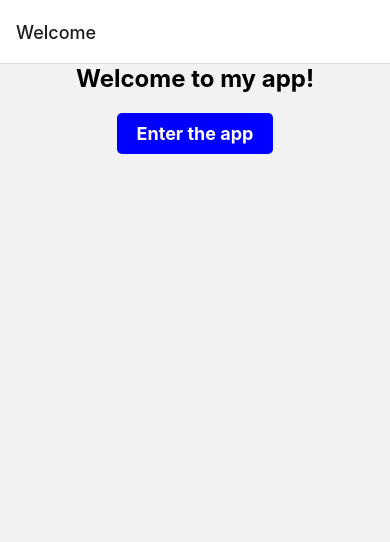
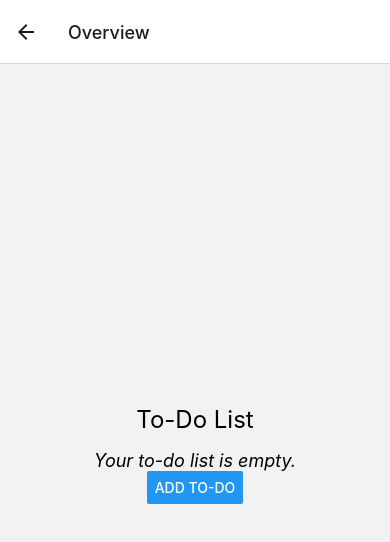
Before and after one commit to hbkYuna/native_project, a React Native app: screen /Overview in a window 390 px wide. Shown: the top 542 px of the page. Built offline with nearby package versions, Linux system fonts and the light colour scheme.

Commit message:
Transfer to different repo because of issues

```diff
--- a/App.js
+++ b/App.js
@@ -1,20 +1,25 @@
-import React from 'react';
+import React, { useState } from 'react';
+import { StyleSheet, View, Text, Button } from 'react-native';
 import { NavigationContainer } from '@react-navigation/native';
 import { createStackNavigator } from '@react-navigation/stack';
-import HomeScreen from "./Screens/HomeScreen";
-import FavouritePlaces from "./Screens/FavouritePlaces";
+import { SafeAreaProvider } from 'react-native-safe-area-context';
+
+import WelcomeScreen from './Screens/WelcomeScreen';
+import OverviewScreen from './Screens/OverviewScreen';
+import DetailScreen from './Screens/DetailScreen';
 
 const Stack = createStackNavigator();
 
-const App = () => {
+export default function App() {
     return (
+        <SafeAreaProvider>
             <NavigationContainer>
                 <Stack.Navigator>
-          <Stack.Screen name="Welcome" component={HomeScreen} />
-          <Stack.Screen name="FavouritePlaces" component={FavouritePlaces} />
+                    <Stack.Screen name="Welcome" component={WelcomeScreen} />
+                    <Stack.Screen name="Overview" component={OverviewScreen} />
+                    <Stack.Screen name="Detail" component={DetailScreen} />
                 </Stack.Navigator>
             </NavigationContainer>
+        </SafeAreaProvider>
     );
-};
-
-export default App;
+}
--- /dev/null
+++ b/Screens/DetailScreen.js
@@ -0,0 +1,27 @@
+import React from 'react';
+import { StyleSheet, View, Text } from 'react-native';
+
+export default function DetailScreen({ route }) {
+    const { todo } = route.params;
+    return (
+        <View style={styles.container}>
+            <Text style={styles.title}>To-Do Detail</Text>
+            <Text style={styles.detail}>{todo}</Text>
+        </View>
+    );
+}
+
+const styles = StyleSheet.create({
+    container: {
+        flex: 1,
+        alignItems: 'center',
+        justifyContent: 'center',
+    },
+    title: {
+        fontSize: 24,
+        marginBottom: 16,
+    },
+    detail: {
+        fontSize: 18,
+    },
+});
--- a/Screens/FavouritePlaces.js
+++ /dev/null
@@ -1,19 +0,0 @@
-import React from 'react';
-import {View, Text, StyleSheet, Image, TouchableOpacity} from 'react-native';
-
-function Banner() {
-    return null;
-}
-
-export function FavouritePlaces() {
-
-    return (
-        <View>
-            <Banner/>
-            <Text>My Favourite Places</Text>
-        </View>
-    )
-
-}
-
-export default FavouritePlaces
--- a/Screens/HomeScreen.js
+++ /dev/null
@@ -1,49 +0,0 @@
-import React from 'react';
-import { View, Text, StyleSheet, Image, TouchableOpacity } from 'react-native';
-import {SafeAreaView, SafeAreaProvider} from "react-native-safe-area-context";
-
-const HomeScreen = ({ navigation }) => {
-    return (
-        <SafeAreaProvider>
-            <SafeAreaView>
-        <View style={styles.container}>
-            <Text style={styles.text}>Welcome to my app!</Text>
-            <TouchableOpacity style={styles.button} onPress={() => navigation.navigate('FavouritePlaces')}>
-                <Text style={styles.buttonText}>Enter the app</Text>
-            </TouchableOpacity>
-        </View>
-            </SafeAreaView>
-        </SafeAreaProvider>
-    );
-};
-
-const styles = StyleSheet.create({
-    container: {
-        flex: 1,
-        justifyContent: 'center',
-        alignItems: 'center',
-    },
-    image: {
-        width: 200,
-        height: 200,
-        marginBottom: 20,
-    },
-    text: {
-        fontSize: 24,
-        fontWeight: 'bold',
-        marginBottom: 20,
-    },
-    button: {
-        backgroundColor: 'blue',
-        paddingVertical: 10,
-        paddingHorizontal: 20,
-        borderRadius: 5,
-    },
-    buttonText: {
-        color: 'white',
-        fontSize: 18,
-        fontWeight: 'bold',
-    },
-});
-
-export default HomeScreen;
--- /dev/null
+++ b/Screens/OverviewScreen.js
@@ -0,0 +1,53 @@
+import React, { useState } from 'react';
+import { StyleSheet, View, Text, Button } from 'react-native';
+
+export default function OverviewScreen({ navigation }) {
+    const [todoList, setTodoList] = useState([]);
+
+    const handleAddTodo = (todo) => {
+        setTodoList([...todoList, todo]);
+    };
+
+    return (
+        <View style={styles.container}>
+            <Text style={styles.title}>To-Do List</Text>
+            {todoList.length === 0 ? (
+                <Text style={styles.empty}>Your to-do list is empty.</Text>
+            ) : (
+                todoList.map((todo, index) => (
+                    <Text
+                        key={index}
+                        style={styles.todo}
+                        onPress={() => navigation.navigate('Detail', { todo })}
+                    >
+                        {todo}
+                    </Text>
+                ))
+            )}
+            <Button
+                title="Add To-Do"
+                onPress={() => navigation.navigate('AddTodo', { handleAddTodo })}
+            />
+        </View>
+    );
+}
+
+const styles = StyleSheet.create({
+    container: {
+        flex: 1,
+        alignItems: 'center',
+        justifyContent: 'center',
+    },
+    title: {
+        fontSize: 24,
+        marginBottom: 16,
+    },
+    empty: {
+        fontSize: 18,
+        fontStyle: 'italic',
+    },
+    todo: {
+        fontSize: 18,
+        marginBottom: 8,
+    },
+});
--- /dev/null
+++ b/Screens/WelcomeScreen.js
@@ -0,0 +1,26 @@
+import React from 'react';
+import { StyleSheet, View, Text, Button } from 'react-native';
+
+export default function WelcomeScreen({ navigation }) {
+    return (
+        <View style={styles.container}>
+            <Text style={styles.title}>Welcome to the To-Do List App!</Text>
+            <Button
+                title="Get Started"
+                onPress={() => navigation.navigate('Overview')}
+            />
+        </View>
+    );
+}
+
+const styles = StyleSheet.create({
+    container: {
+        flex: 1,
+        alignItems: 'center',
+        justifyContent: 'center',
+    },
+    title: {
+        fontSize: 24,
+        marginBottom: 16,
+    },
+});
--- /dev/null
+++ b/components/ColorIamge.js
@@ -0,0 +1,28 @@
+import {View} from "react-native";
+import tw from 'argc';
+
+export function ColorImage() {
+    return (
+        <View style={tw`flex-1 bg-blue-100`}>
+            <View style={tw`flex-row flex-1 bg-pink-100`}>
+                <View style={{width: 50, height: "100%", backgroundColor: "pink"}}/>
+                <View style={{width: 100, height: "100%", backgroundColor: "orange"}}/>
+                <View style={{width: 200, height: "100%", backgroundColor: "coral"}}/>
+                <View style={{width: 150, height: "100%", backgroundColor: "bisque"}}/>
+            </View>
+            <View style={tw`flex-row flex-1 bg-pink-300`}>
+                <View style={{width: 100, height: "100%", backgroundColor: "light-salmon"}}/>
+                <View style={{width: 50, height: "100%", backgroundColor: "light-blue"}}/>
+            </View>
+            <View style={tw`flex-row flex-1 bg-pink-300`}>
+                <View style={{width: "25%", height: "100%", backgroundColor: "moccasin"}}/>
+                <View style={{width: "50%", height: "100%", backgroundColor: "peach-puff"}}/>
+                <View style={{width: 150, height: "100%", backgroundColor: "plum"}}/>
+            </View>
+            <View style={[tw`flex-row bg-pink-100`, {height: 100}]}>
+                <View style={{width: 200, height: "100%", backgroundColor: "tomato"}}/>
+                <View style={{width: "100%", height: "100%", backgroundColor: "violet"}}/>
+            </View>
+        </View>
+    );
+}
```
Lines whose indentation alone changed are shown as unchanged.
